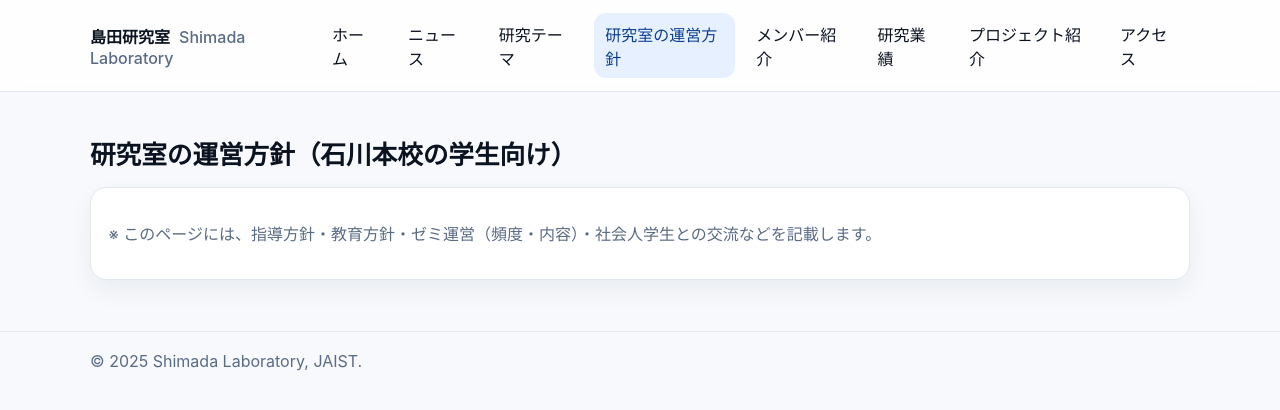
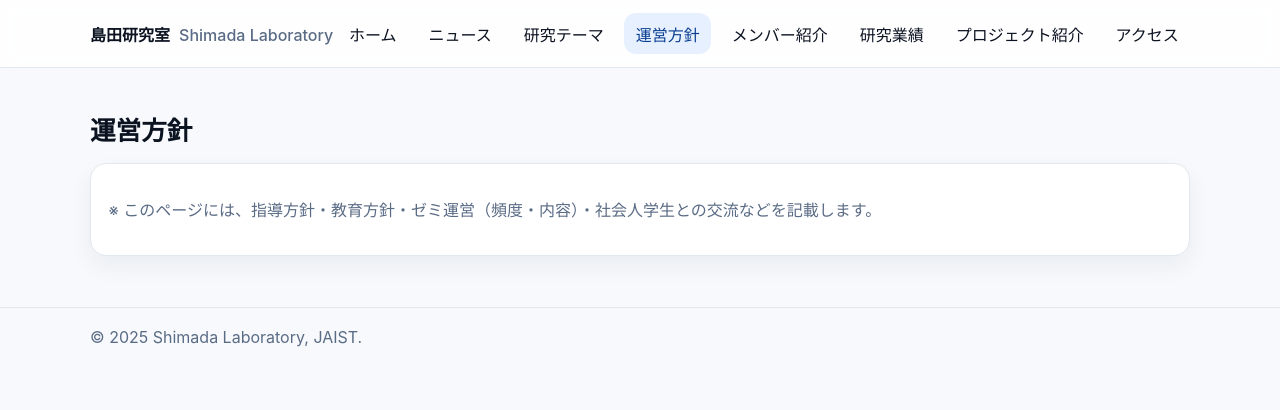
Before and after one commit to linzihao0706-dotcom/lab2.0.githun.io, a plain HTML site: page policy.html in a window 1280 px wide. Drawn offline with Linux system fonts and the light colour scheme.

Commit message:
Add files via upload

```diff
--- a/policy.html
+++ b/policy.html
@@ -3,7 +3,7 @@
 <head>
   <meta charset="utf-8" />
   <meta name="viewport" content="width=device-width, initial-scale=1" />
-  <title>島田研究室 — 研究室の運営方針</title>
+  <title>島田研究室 — 運営方針</title>
   <link rel="stylesheet" href="assets/styles.css" />
   <script defer src="assets/script.js"></script>
 </head>
@@ -15,7 +15,7 @@
         <a href="index.html" class="nav-link" data-key="home">ホーム</a>
         <a href="news.html" class="nav-link" data-key="news">ニュース</a>
         <a href="research.html" class="nav-link" data-key="research">研究テーマ</a>
-        <a href="policy.html" class="nav-link" data-key="policy">研究室の運営方針</a>
+        <a href="policy.html" class="nav-link" data-key="policy">運営方針</a>
         <a href="members.html" class="nav-link" data-key="members">メンバー紹介</a>
         <a href="publications.html" class="nav-link" data-key="publications">研究業績</a>
         <a href="projects.html" class="nav-link" data-key="projects">プロジェクト紹介</a>
@@ -26,7 +26,7 @@
   </header>
 
   <main class="section container">
-    <h1 class="page-title">研究室の運営方針（石川本校の学生向け）</h1>
+    <h1 class="page-title">運営方針</h1>
     <div class="prose card">
       <!-- あなたの本文をここに記載してください（例文は入れません） -->
       <p class="muted">※ このページには、指導方針・教育方針・ゼミ運営（頻度・内容）・社会人学生との交流などを記載します。</p>
```
Also changed, not shown: access.html (+1 -1 lines), index.html (+1 -1 lines), members.html (+1 -1 lines), news.html (+1 -1 lines), projects.html (+1 -1 lines), publications.html (+1 -1 lines), research.html (+1 -1 lines).
